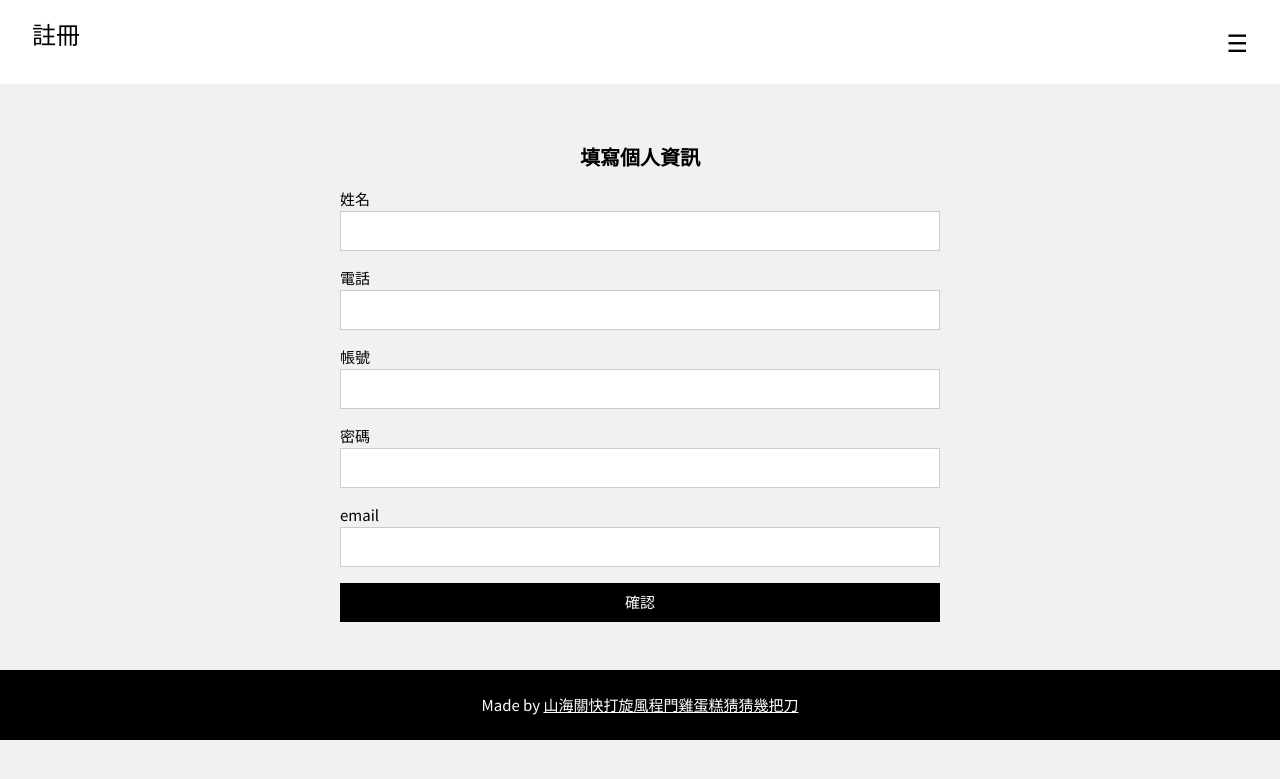
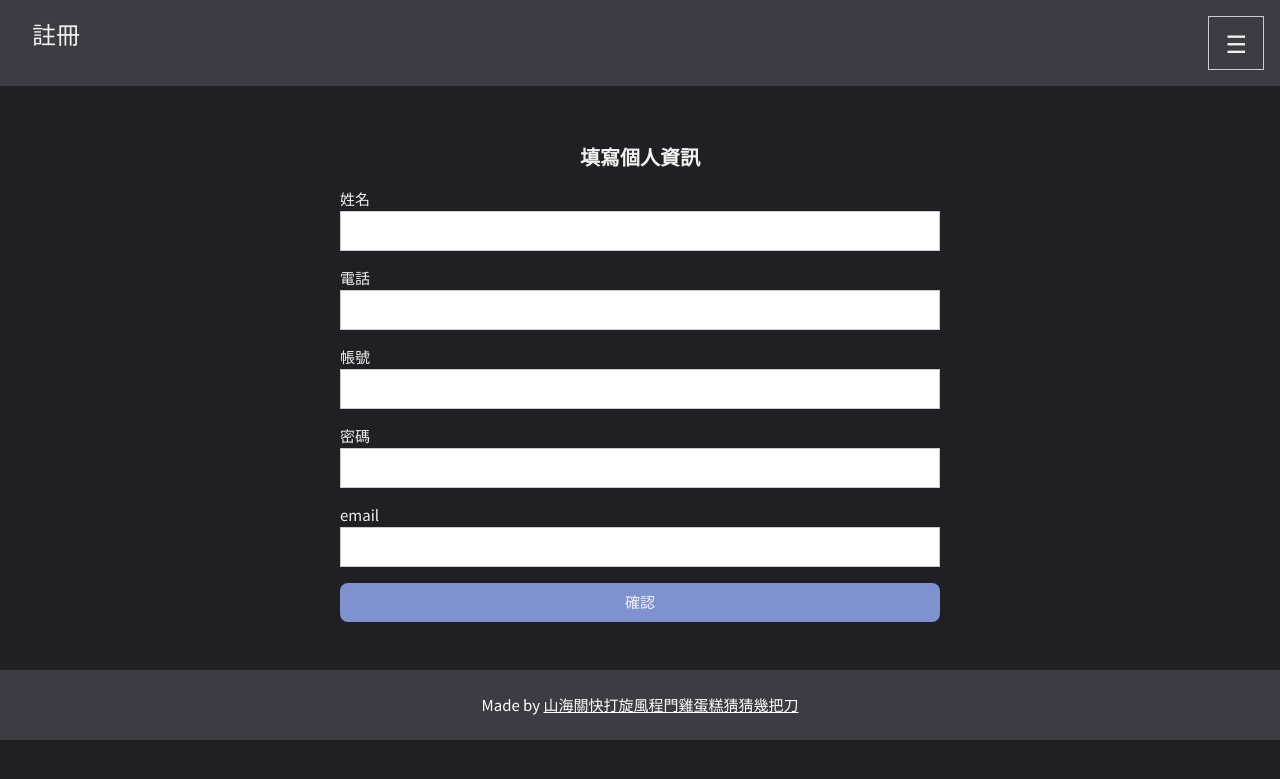
Before and after one commit to kangwei0988/NTOUMotoGo, a Flask app: template templates/2-register.html in a window 1280 px wide. Shown: the top 779 px of the page. Run offline with Flask 2, Linux system fonts and the light colour scheme; the template is opened without the code that fills it, so the values that code supplies are empty.

Commit message:
更改配色2-register
改成統一色系

```diff
--- a/templates/2-register.html
+++ b/templates/2-register.html
@@ -11,8 +11,9 @@ body,h1,h2,h3,h4,h5 {font-family: "Noto Sans TC","Raleway", sans-serif}
 .w3-quarter img{margin-bottom: -6px; cursor: pointer}
 .w3-quarter img:hover{opacity: 0.6; transition: 0.3s}
 
+
 </style>
-<body class="w3-light-grey">
+<body  style="background-color: #202024">
 
 <!-- Sidebar/menu -->
 <nav class="w3-sidebar w3-bar-block w3-black w3-animate-right w3-top w3-text-light-grey w3-large" style="z-index:3;width:250px;font-weight:bold;display:none;right:0;" id="mySidebar">
@@ -25,9 +26,9 @@ body,h1,h2,h3,h4,h5 {font-family: "Noto Sans TC","Raleway", sans-serif}
 </nav>
 
 <!-- Top menu on small screens -->
-<header class="w3-container w3-top w3-white w3-xlarge w3-padding-16">
-  <span class="w3-center w3-padding">註冊</span>
-  <a href="javascript:void(0)" class="w3-right w3-button w3-white" onclick="w3_open()">&#9776;</a>
+<header class="w3-container w3-top w3-xlarge w3-padding-16" style="background-color: #3c3c44;">
+  <span class="w3-center w3-padding w3-text-light-grey">註冊</span>
+  <a href="javascript:void(0)" class="w3-right w3-button w3-border w3-text-light-grey" onclick="w3_open()">&#9776;</a>
 </header>
 
 <!-- Overlay effect when opening sidebar on small screens -->
@@ -36,8 +37,8 @@ body,h1,h2,h3,h4,h5 {font-family: "Noto Sans TC","Raleway", sans-serif}
 <!-- !PAGE CONTENT! -->
 <div class="w3-main w3-content" style="max-width:1600px;margin-top:100px">
 
-  <div class="w3-container w3-light-grey w3-padding-32 w3-padding-large" id="contact">
-    <div class="w3-content" style="max-width:600px">
+  <div class="w3-container w3-padding-32 w3-padding-large" id="contact">
+    <div class="w3-content  w3-text-light-grey" style="max-width:600px">
       <h4 class="w3-center"><b>填寫個人資訊</b></h4>
       <form action="/action_page.php" target="_blank">
         <div class="w3-section">
@@ -60,14 +61,14 @@ body,h1,h2,h3,h4,h5 {font-family: "Noto Sans TC","Raleway", sans-serif}
               <label>email</label>
               <input class="w3-input w3-border" type="email" name="email" required>
             </div>
-        <button type="submit" class="w3-button w3-block w3-black w3-margin-bottom">確認</button>
+        <button type="submit" class="w3-button w3-block w3-margin-bottom w3-round-large" style="background-color: #7f92cf;">確認</button>
       </form>
     </div>
   </div>
 
   <!-- Footer -->
 
-  <div class="w3-black w3-center w3-padding-24">Made by <a href="https://youtu.be/NL2e8U0hays" title="W3.CSS" target="_blank" class="w3-hover-opacity">山海關快打旋風程門雞蛋糕猜猜幾把刀</a></div>
+  <div class="w3-center w3-padding-24 w3-text-white" style="background-color: #3c3c44;">Made by <a href="https://youtu.be/NL2e8U0hays" title="W3.CSS" target="_blank" class="w3-hover-opacity">山海關快打旋風程門雞蛋糕猜猜幾把刀</a></div>
 
 <!-- End page content -->
 </div>
```
